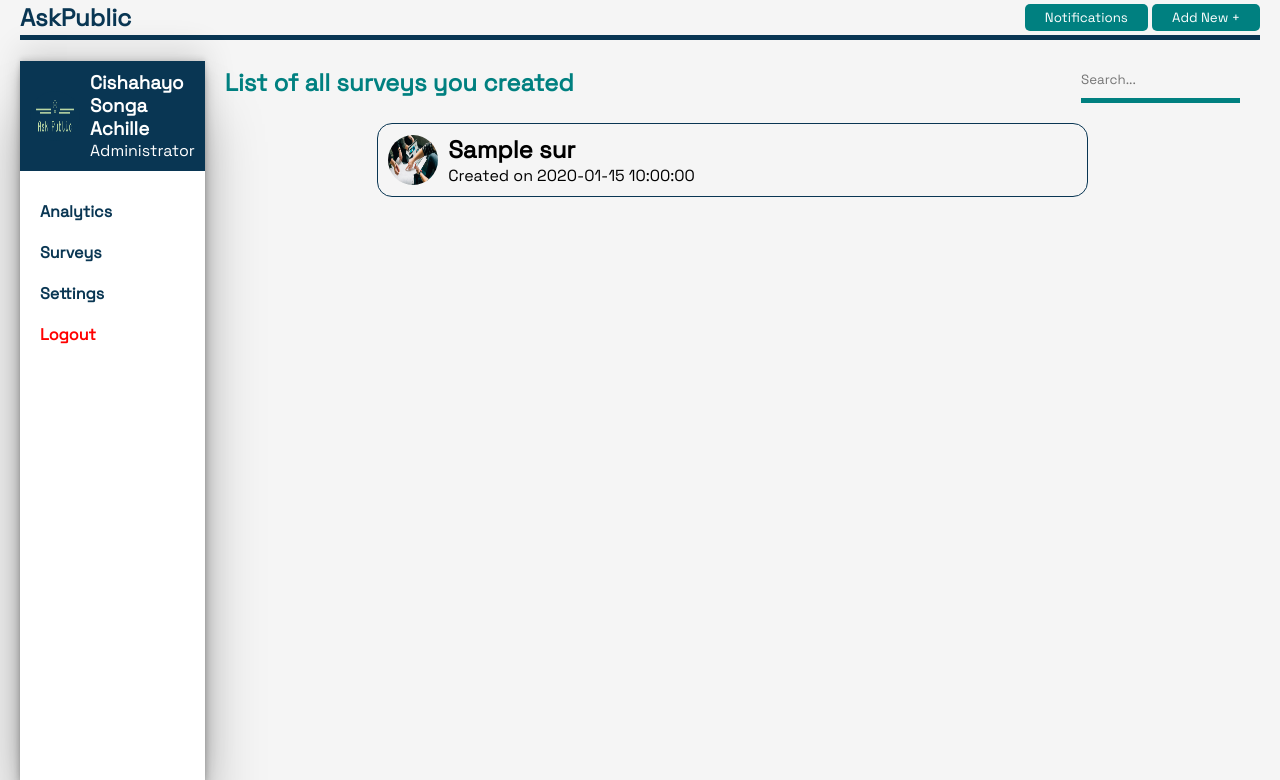
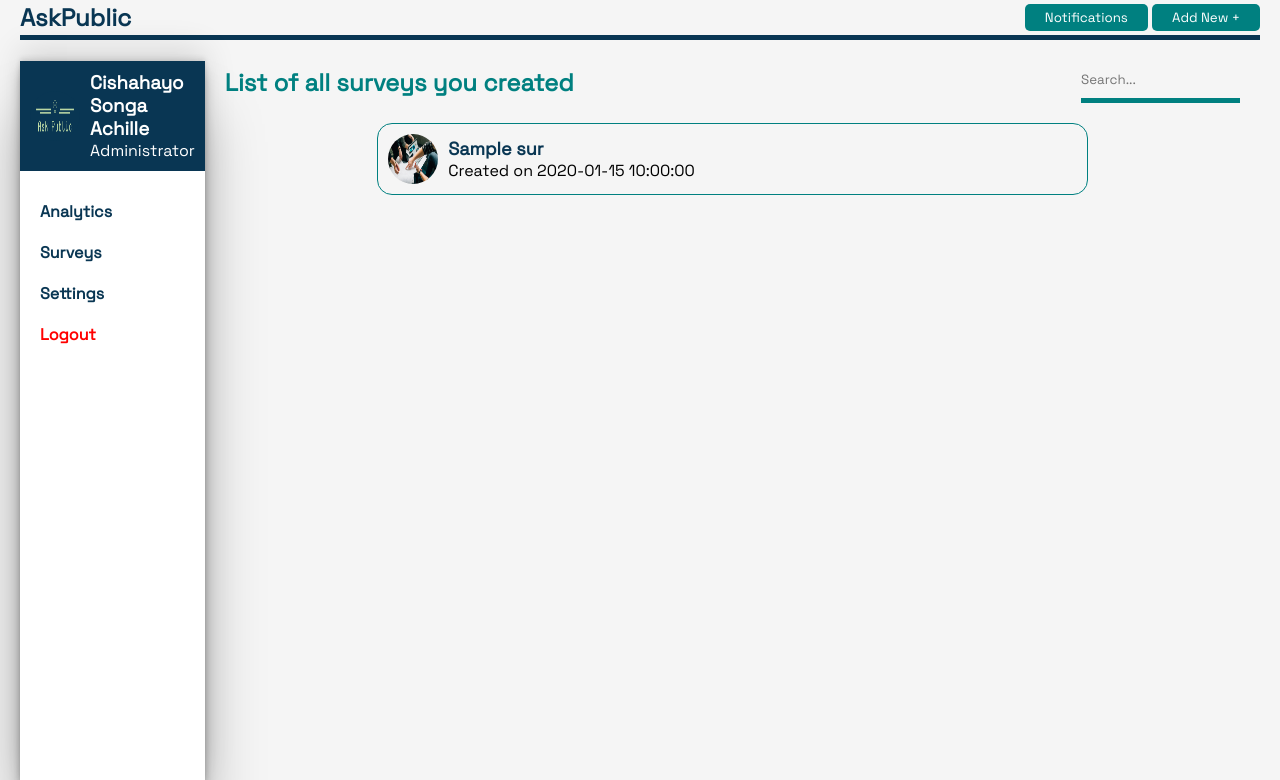
Before and after one commit to songa1/survey-app, a PHP site: page /dashboard/listing.php in a window 1280 px wide. Shown: the top 780 px of the page. Run offline with PHP 8.4, Linux system fonts and the light colour scheme; tables that the repository leaves empty or names only in its code hold one stand-in row (values such as "Sample post").

Commit message:
I have added a few changes

```diff
--- a/css/dashboard-content.css
+++ b/css/dashboard-content.css
@@ -9,15 +9,16 @@
   flex-direction: column;
   align-items: center;
   gap: 10px;
-  height: 60%;
+  height: 90%;
   overflow: scroll;
+  padding: 20px auto;
 }
 
 .survey {
   display: flex;
   align-items: center;
   padding: 10px;
-  border: 1px solid var(--main-blue);
+  border: 1px solid teal;
   border-radius: 15px;
   gap: 10px;
   width: 70%;
@@ -29,9 +30,15 @@
   border-radius: 50px;
 }
 
-.survey .mdata h1,
-p {
+.survey p {
   margin: 0;
+}
+
+.mdata a {
+    text-decoration: none;
+    font-weight: bolder;
+    font-size: large;
+    color: var(--main-blue);
 }
 
 .dash-top-title {
--- a/css/dashboard.css
+++ b/css/dashboard.css
@@ -42,8 +42,6 @@
 .left-menu {
   height: 100%;
   background-color: #fff;
-
-  /* width: 20%; */
   flex: 1;
   box-shadow: rgba(0, 0, 0, 0.25) 0 54px 55px, rgba(0, 0, 0, 0.12) 0 -12px 30px, rgba(0, 0, 0, 0.12) 0 4px 6px, rgba(0, 0, 0, 0.17) 0 12px 13px, rgba(0, 0, 0, 0.09) 0 -3px 5px;
 }
--- a/dashboard/listing.php
+++ b/dashboard/listing.php
@@ -53,7 +53,7 @@
                     <div class="survey">
                         <img src="../assets/survey-results-analysis.jpg" alt="User">
                         <div class="mdata">
-                            <h1><?php echo $row["survey_title"] ?></h1>
+                            <a href="../i.html#<?php echo $row['id'] ?>"><?php echo $row["survey_title"] ?></a>
                             <p>Created on <?php echo $row["creation_date"] ?></p>
                         </div>
                     </div>
@@ -61,7 +61,7 @@
                     <?php
                         }
                     } else {
-                      echo "0 results";
+                      echo "<h1>There are no questions at the moment!</h1>";
                     }
 
                     $con->close();
--- a/dashboard/new.php
+++ b/dashboard/new.php
@@ -12,7 +12,6 @@
     <script src="../node_modules/ripple-js/ripple.min.js"></script>
     <script src="../node_modules/alert-js/alert.min.js"></script>
     <script type="module" src="../js/goto.js"></script>
-    <!-- <script type="module" src="../js/index.js"></script> -->
 
 </head>
 <body>
@@ -72,7 +71,8 @@
                     $sqli = "INSERT INTO surs (`survey_title`,`question`, `survey_slug`,`creator`, `creation_date`, `privacy`) VALUES ('$title', '$body', '$slug', '1', '$today', '$privacy')";
 
                     if ($con->query($sqli) === TRUE) {
-                        echo '<script>alert.show("Question added!");</script>';
+                        echo '<script>alert("Question added!");</script>';
+                        echo '<script>window.location.href = "./listing.php";</script>';
                     } else {
                         echo "Error: " . $sql . "<br>" . $conn->error;
                     }
```
Also changed, not shown: js/index.js (deleted, +0 -9 lines).
